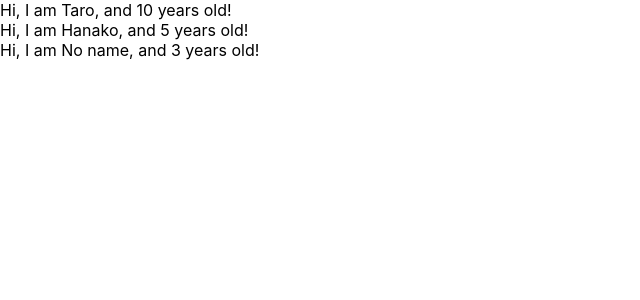
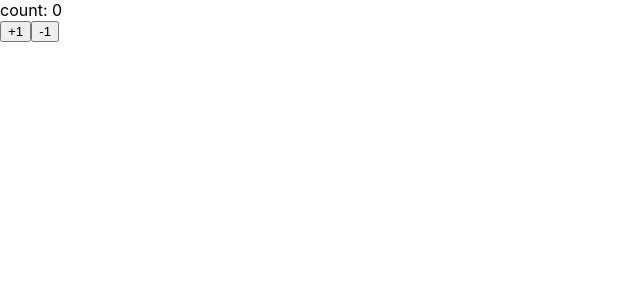
Before and after one commit to kitsune-zu-ka/udemy-react-redux-app, a React (Create React App) app: page / in a window 1280 px wide. Shown: the top 300 px of the page, without its empty margins (0-640 px from the left). Built offline with nearby package versions, Linux system fonts and the light colour scheme.

Commit message:
section 3-17

```diff
--- a/src/App.js
+++ b/src/App.js
@@ -1,39 +1,32 @@
-import React from 'react';
-import PropTypes from 'prop-types';
+import React, { Component } from 'react';
 
-const App = () => {
-    const  profiles = [
-        {
-            name: "Taro",
-            age: 10
-        },
-        {
-            name: "Hanako",
-            age: 5
-        },
-        {
-            name: "No name",
-            age: 3
+const App = () => (<Counter />);
+
+class Counter extends Component {
+    constructor(props) {
+        super(props)
+        this.state = {
+            count: 0
         }
-    ]
-    return (
-        <React.Fragment>
-            {
-                profiles.map((profile, index) => {
-                    return <User name={profile.name} age={profile.age} key={index}/>
-                })
-            }
-        </React.Fragment>
-    );
-};
+    }
 
-const User = (props) => {
-    return <div>Hi, I am {props.name}, and {props.age} years old!</div>
-};
+    handlePlusButton = () => {
+        this.setState({count: this.state.count + 1})
+    }
 
-User.propTypes = {
-    name: PropTypes.string,
-    age: PropTypes.number.isRequired
+    handleMinusButton = () => {
+        this.setState({count: this.state.count - 1})
+    }
+
+    render() {
+        return (
+            <React.Fragment>
+                <div>count: { this.state.count }</div>
+                <button onClick={this.handlePlusButton}>+1</button>
+                <button onClick={this.handleMinusButton}>-1</button>
+            </React.Fragment>
+        )
+    }
 };
 
 export default App;
```
